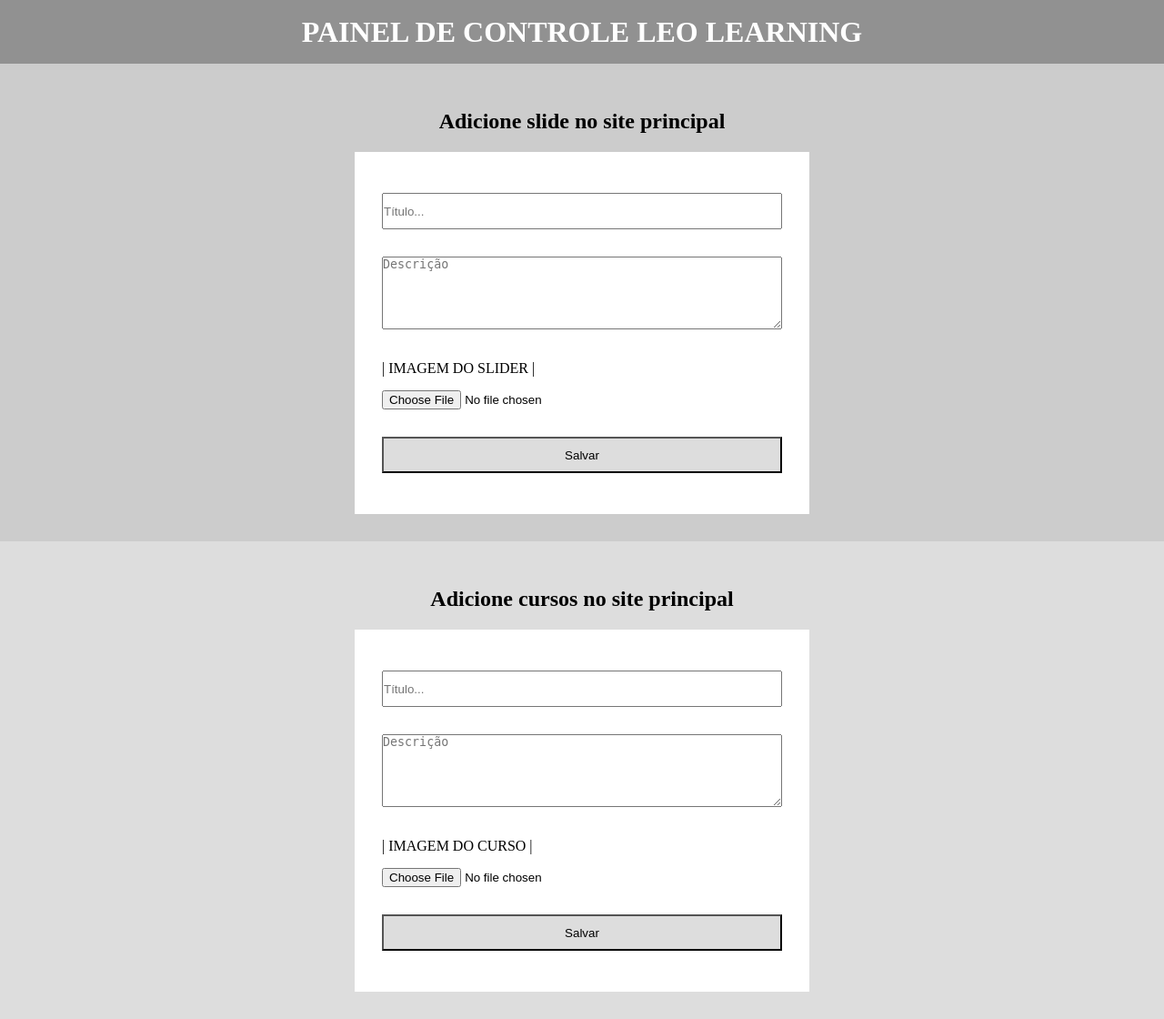
After one commit to renanlbl/desafio_leo_withPHP, a PHP site: page /desafio_leo_withPHP/painel/index.php in a window 1280 px wide. The commit adds this page. Shown: the whole page at 91% size. Run offline with PHP 8.4, Linux system fonts and the light colour scheme; some libraries are stand-ins or nearby versions.

Commit message:
Crud { create with PDO + MySql }

```diff
--- /dev/null
+++ b/config.php
@@ -0,0 +1,24 @@
+<?php
+
+session_start();
+	date_default_timezone_set('America/Sao_Paulo');
+
+
+$autoload = function($class) {
+    if($class == 'Email'){
+        require_once('classes/phpmailer/PHPMailerAutoload.php');
+    }
+    include('classes/'.$class.'.php');
+};
+spl_autoload_register($autoload);
+
+define('INCLUDE_PATH', 'http://localhost/desafio_leo_withPHP/');
+define('INCLUDE_PATH_PAINEL', INCLUDE_PATH.'painel/');
+define('BASE_DIR_PAINEL',__DIR__.'/painel/');
+
+define('HOST','localhost');
+define('USER','root');
+define('PASSWORD','');
+define('DATABASE','desafio_leo');
+
+?>
--- a/index.html
+++ b/index.php
@@ -1,3 +1,4 @@
+<?php include('config.php') ?>
 <!DOCTYPE html>
 <html lang="en">
 <head>
--- /dev/null
+++ b/painel/index.php
@@ -0,0 +1,61 @@
+<?php include('../config.php') ?>
+<!DOCTYPE html>
+<html lang="en">
+<head>
+  <meta charset="UTF-8">
+  <meta name="viewport" content="width=device-width, initial-scale=1.0">
+  <meta http-equiv="X-UA-Compatible" content="ie=edge">
+  <title>Painel</title>
+  <link rel="stylesheet" href="css/style.css">
+</head>
+<body>
+  <header class="header__painel">
+    <h1>Painel de controle LEO LEARNING</h1>
+  </header>
+
+  <?php
+    if (isset($_POST['acao_slider'])) {
+      $titulo_slider = $_POST['titulo_slider'];
+      $descricao_slider = $_POST['descricao_slider'];
+      $imagem_slider = $_FILES['imagem_slider'];
+      $img = Utils::uploadFile($imagem_slider);
+      $arr = ['titulo'=>$titulo_slider,'descricao'=>$descricao_slider,'img'=>$img,'nome_tabela'=>'tb_slides'];
+      Utils::insert($arr);
+    }
+  ?>
+
+  <section class="adicionar__slider">
+    <h2>Adicione slide no site principal</h2>
+    <form method="post" enctype="multipart/form-data" class="adicionar__slider--form">
+      <input type="text" placeholder="Título..." name="titulo_slider">
+      <textarea placeholder="Descrição" name="descricao_slider"></textarea>
+      <label>| IMAGEM DO SLIDER |</label>
+      <input type="file" name="imagem_slider">
+      <input type="submit" value="Salvar" name="acao_slider">
+    </form>
+  </section>
+
+  <?php
+    if (isset($_POST['acao_curso'])) {
+      $titulo_curso = $_POST['titulo_curso'];
+      $descricao_curso = $_POST['descricao_curso'];
+      $imagem_curso = $_FILES['imagem_curso'];
+      $img = Utils::uploadFile($imagem_curso);
+      $arr = ['titulo'=>$titulo_curso,'descricao'=>$descricao_curso,'img'=>$img,'nome_tabela'=>'tb_courses'];
+      Utils::insert($arr);
+    }
+  ?>
+
+  <section class="adicionar__curso">
+      <h2>Adicione cursos no site principal</h2>
+      <form method="post" enctype="multipart/form-data" class="adicionar__slider--form">
+        <input type="text" placeholder="Título..." name="titulo_curso">
+        <textarea placeholder="Descrição" name="descricao_curso"></textarea>
+        <label>| IMAGEM DO CURSO |</label>
+        <input type="file" name="imagem_curso">
+        <input type="submit" value="Salvar" name="acao_curso">
+      </form>
+  </section>
+
+</body>
+</html>
--- /dev/null
+++ b/painel/sass/_addCurso.sass
@@ -0,0 +1,36 @@
+section.adicionar__curso
+  padding: 30px 0
+  background: #ddd
+  width: 100%
+
+  h2
+    padding: 20px 0
+    text-align: center
+
+  .adicionar__slider--form
+    width: 500px
+    padding: 30px 0
+    background: #fff
+    margin: 0 auto
+    padding: 30px
+
+    input[type="text"]
+      width: 100%
+      height: 40px
+      margin: 15px 0
+
+    input[type="submit"]
+      cursor: pointer
+      width: 100%
+      height: 40px
+      margin: 30px 0 15px
+      background: #ddd
+
+    textarea
+      width: 100%
+      height: 80px
+      margin: 15px 0
+
+    label
+      display: block
+      margin: 15px 0
--- /dev/null
+++ b/painel/sass/_addSlider.sass
@@ -0,0 +1,36 @@
+section.adicionar__slider
+  padding: 30px 0
+  background: #cccccc
+  width: 100%
+
+  h2
+    padding: 20px 0
+    text-align: center
+
+  .adicionar__slider--form
+    width: 500px
+    padding: 30px 0
+    background: #fff
+    margin: 0 auto
+    padding: 30px
+
+    input[type="text"]
+      width: 100%
+      height: 40px
+      margin: 15px 0
+
+    input[type="submit"]
+      cursor: pointer
+      width: 100%
+      height: 40px
+      margin: 30px 0 15px
+      background: #ddd
+
+    textarea
+      width: 100%
+      height: 80px
+      margin: 15px 0
+
+    label
+      display: block
+      margin: 15px 0
--- /dev/null
+++ b/painel/sass/_header.sass
@@ -0,0 +1,11 @@
+.header__painel
+  display: flex
+  justify-content: center
+  align-items: center
+  height: 70px
+  width: 100%
+  background: #919191
+
+  h1
+    text-transform: uppercase
+    color: #fff
--- /dev/null
+++ b/painel/sass/_reset.sass
@@ -0,0 +1,9 @@
+*
+  margin: 0
+  padding: 0
+  box-sizing: border-box
+
+html,
+body
+  height: 100%
+  background-color: #efefef
--- /dev/null
+++ b/painel/sass/style.sass
@@ -0,0 +1,4 @@
+@import '_reset.sass'
+@import '_header.sass'
+@import '_addSlider.sass'
+@import '_addCurso.sass'
```
Also changed, not shown: classes/MySql.php (added, +19 -0 lines), classes/Utils.php (added, +44 -0 lines), gulpfile.js (+10 -0 lines), painel.html (deleted, +0 -12 lines), painel/css/style.css (added, +1 -0 lines), .htaccess (added), src/css/style.css.
